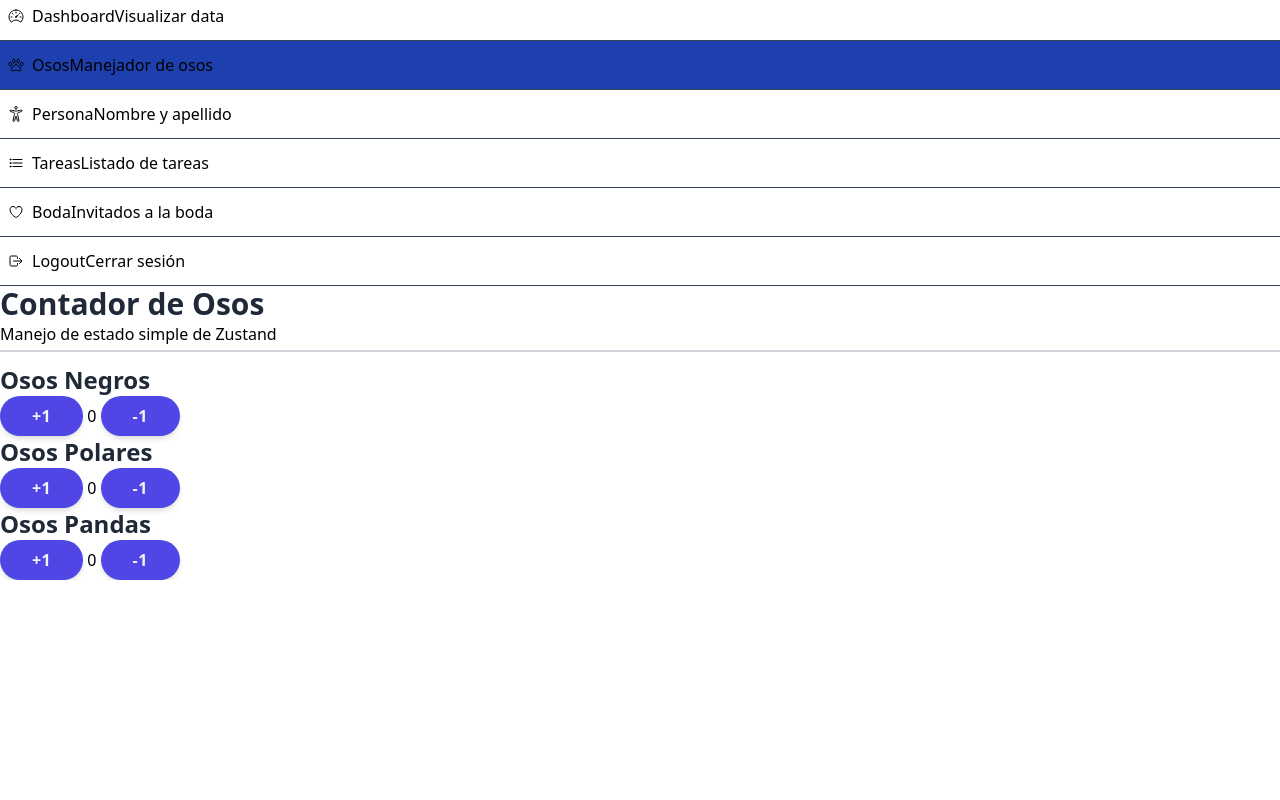
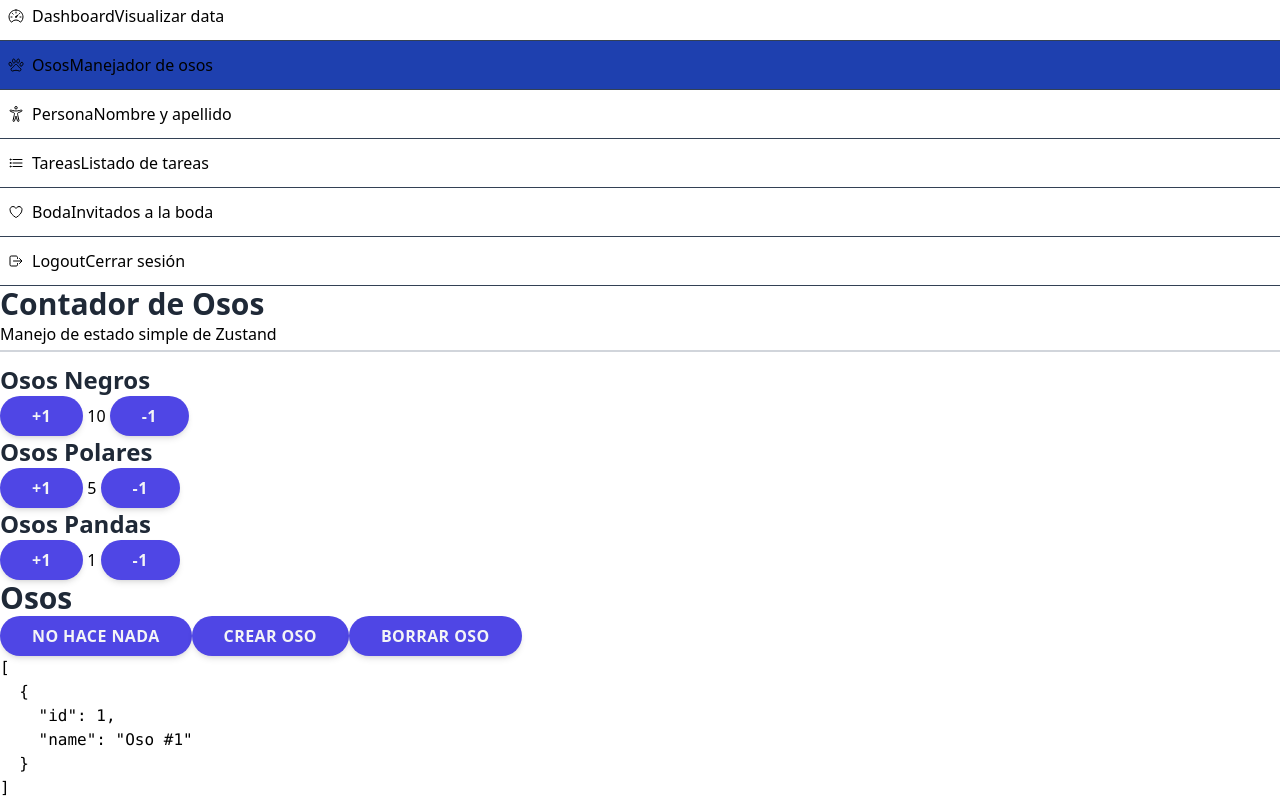
Before and after one commit to Silvak/JavaScript-Practices, a React (Vite) app in the folder zustand-dashboard/: page /dashboard/bears in a window 1280 px wide. Shown: the part 416-1216 px from the top of the page. Before the commit the page ends 996 px from the top, so only its background shows below. Built offline with nearby package versions, Linux system fonts and the light colour scheme.

Commit message:
section: zustand bases

```diff
--- a/zustand-dashboard/package.json
+++ b/zustand-dashboard/package.json
@@ -14,7 +14,8 @@
     "react": "^18.2.0",
     "react-dom": "^18.2.0",
     "react-icons": "^4.11.0",
-    "react-router-dom": "^6.16.0"
+    "react-router-dom": "^6.16.0",
+    "zustand": "^4.5.0"
   },
   "devDependencies": {
     "@types/react": "^18.2.15",
--- a/zustand-dashboard/src/pages/01-basic/BearPage.tsx
+++ b/zustand-dashboard/src/pages/01-basic/BearPage.tsx
@@ -1,4 +1,6 @@
-import { WhiteCard } from '../../components';
+import { useShallow } from "zustand/react/shallow";
+import { WhiteCard } from "../../components";
+import { useBearStore } from "../../stores";
 
 export const BearPage = () => {
   return (
@@ -8,46 +10,86 @@
       <hr />
 
       <div className="grid grid-cols-1 md:grid-cols-2 lg:grid-cols-3 gap-2">
+        <BlackBears />
+        <PolarBears />
+        <PandaBears />
+        <BearDisplay />
+      </div>
+    </>
+  );
+};
 
+export const BlackBears = () => {
+  const blackBear = useBearStore((state) => state.blackBears);
+  const increaseBlackBears = useBearStore((state) => state.increaseBlackBears);
+
+  return (
     <WhiteCard centered>
       <h2>Osos Negros</h2>
 
       <div className="flex flex-col md:flex-row">
-            <button> +1</button>
-            <span className="text-3xl mx-2 lg:mx-10"> 0 </span>
-            <button>-1</button>
+        <button onClick={() => increaseBlackBears(+1)}> +1</button>
+        <span className="text-3xl mx-2 lg:mx-10"> {blackBear} </span>
+        <button onClick={() => increaseBlackBears(-1)}>-1</button>
       </div>
+    </WhiteCard>
+  );
+};
 
-        </WhiteCard>
+export const PolarBears = () => {
+  const polarBear = useBearStore((state) => state.polarBears);
+  const increasePolarBears = useBearStore((state) => state.increasePolarBears);
 
+  return (
     <WhiteCard centered>
       <h2>Osos Polares</h2>
 
       <div className="flex flex-col md:flex-row">
-            <button> +1</button>
-            <span className="text-3xl mx-2 lg:mx-10"> 0 </span>
-            <button>-1</button>
+        <button onClick={() => increasePolarBears(+1)}> +1</button>
+        <span className="text-3xl mx-2 lg:mx-10"> {polarBear} </span>
+        <button onClick={() => increasePolarBears(-1)}>-1</button>
+      </div>
+    </WhiteCard>
+  );
+};
 
-          </div>
+export const PandaBears = () => {
+  const pandaBear = useBearStore((state) => state.pandaBears);
+  const increasePandaBears = useBearStore((state) => state.increasePandaBears);
 
-        </WhiteCard>
-
+  return (
     <WhiteCard centered>
       <h2>Osos Pandas</h2>
 
       <div className="flex flex-col md:flex-row">
-            <button> +1</button>
-            <span className="text-3xl mx-2 lg:mx-10"> 0 </span>
-            <button>-1</button>
+        <button onClick={() => increasePandaBears(+1)}> +1</button>
+        <span className="text-3xl mx-2 lg:mx-10"> {pandaBear} </span>
+        <button onClick={() => increasePandaBears(-1)}>-1</button>
+      </div>
+    </WhiteCard>
+  );
+};
+
+export const BearDisplay = () => {
+  // useShallow analiza las propeidades del objeto y si cambiaron lo vuelve a renderizar
+  //(evita render inecesarios en conteido anidado como un {} o un [])
+  // sin shallow >> const bears = useBearStore((state) => state.bears);
+  const bears = useBearStore(useShallow((state) => state.bears));
+  const doNothing = useBearStore((state) => state.doNothing);
+  const addBear = useBearStore((state) => state.addBear);
+  const clearBears = useBearStore((state) => state.clearBears);
+
+  return (
+    <WhiteCard>
+      <h1>Osos</h1>
+
+      <div className="flex flex-col gap-2">
+        <button onClick={() => doNothing()}>No hace nada</button>
+        <button onClick={() => addBear()}>Crear oso</button>
+        <button onClick={() => clearBears()}>Borrar oso</button>
       </div>
 
+      <pre>{JSON.stringify(bears, null, 2)}</pre>
     </WhiteCard>
-
-
-
-
-      </div>
-
-    </>
   );
 };
--- a/zustand-dashboard/src/pages/dashboard/DashboardPage.tsx
+++ b/zustand-dashboard/src/pages/dashboard/DashboardPage.tsx
@@ -1,7 +1,16 @@
-import { IoAccessibilityOutline, IoHeartOutline, IoListOutline, IoLockClosedOutline, IoPawOutline } from 'react-icons/io5';
-import { WhiteCard } from '../../components';
+import {
+  IoAccessibilityOutline,
+  IoHeartOutline,
+  IoListOutline,
+  IoLockClosedOutline,
+  IoPawOutline,
+} from "react-icons/io5";
+import { WhiteCard } from "../../components";
+import { useBearStore } from "../../stores";
 
 export const Dashboard = () => {
+  const totalBears = useBearStore((state) => state.computed.totalBears);
+
   return (
     <>
       <h1>Dashboard</h1>
@@ -9,45 +18,36 @@
       <hr />
 
       <div className="grid grid-cols-1 md:grid-cols-2 lg:grid-cols-3 xl:grid-cols-4 gap-4">
+        <WhiteCard centered>
+          <IoPawOutline size={50} className="text-indigo-600" />
+          <h2>Osos</h2>
+          <p>{totalBears}</p>
+        </WhiteCard>
 
         <WhiteCard centered>
-          <IoPawOutline size={ 50 } className="text-indigo-600" />
-          <h2>Osos</h2>
-          <p>Información</p>
-        </WhiteCard>
-
-
-        <WhiteCard centered>
-          <IoAccessibilityOutline size={ 50 } className="text-indigo-600" />
+          <IoAccessibilityOutline size={50} className="text-indigo-600" />
           <h2>Persona</h2>
           <p>Información</p>
         </WhiteCard>
 
-
         <WhiteCard centered>
-          <IoListOutline size={ 50 } className="text-indigo-600" />
+          <IoListOutline size={50} className="text-indigo-600" />
           <h2>Tareas</h2>
           <p>Información</p>
         </WhiteCard>
 
-
         <WhiteCard centered>
-          <IoHeartOutline size={ 50 } className="text-indigo-600" />
+          <IoHeartOutline size={50} className="text-indigo-600" />
           <h2>Boda</h2>
           <p>Información</p>
         </WhiteCard>
 
-
         <WhiteCard centered>
-          <IoLockClosedOutline size={ 50 } className="text-indigo-600" />
+          <IoLockClosedOutline size={50} className="text-indigo-600" />
           <h2>Auth</h2>
           <p>Información</p>
         </WhiteCard>
-
-
-
       </div>
-
     </>
   );
 };
--- /dev/null
+++ b/zustand-dashboard/src/stores/bears/bears.store.ts
@@ -0,0 +1,63 @@
+import { create } from "zustand";
+
+interface Bear {
+  id: number;
+  name: string;
+}
+
+interface BearState {
+  blackBears: number;
+  polarBears: number;
+  pandaBears: number;
+
+  bears: Bear[];
+
+  computed: {
+    totalBears: number;
+  };
+
+  increaseBlackBears: (by: number) => void;
+  increasePolarBears: (by: number) => void;
+  increasePandaBears: (by: number) => void;
+
+  doNothing: () => void;
+  addBear: () => void;
+  clearBears: () => void;
+}
+
+export const useBearStore = create<BearState>()((set, get) => ({
+  blackBears: 10,
+  polarBears: 5,
+  pandaBears: 1,
+
+  bears: [{ id: 1, name: "Oso #1" }],
+
+  //propiedades computadas con un get de javascript
+  computed: {
+    get totalBears() {
+      return (
+        get().blackBears +
+        get().polarBears +
+        get().pandaBears +
+        get().bears.length
+      );
+    },
+  },
+
+  increaseBlackBears: (by: number) =>
+    set((state) => ({ blackBears: state.blackBears + by })),
+  increasePolarBears: (by: number) =>
+    set((state) => ({ polarBears: state.polarBears + by })),
+  increasePandaBears: (by: number) =>
+    set((state) => ({ pandaBears: state.pandaBears + by })),
+
+  doNothing: () => set((state) => ({ bears: [...state.bears] })),
+  addBear: () =>
+    set((state) => ({
+      bears: [
+        ...state.bears,
+        { id: state.bears.length + 1, name: `Oso #${state.bears.length + 1}` },
+      ],
+    })),
+  clearBears: () => set({ bears: [] }),
+}));
--- /dev/null
+++ b/zustand-dashboard/src/stores/index.ts
@@ -0,0 +1 @@
+export * from "./bears/bears.store";
```
Also changed, not shown: 1 other file (tests, documents, lock files or other folders). Lines whose indentation alone changed are shown as unchanged.
